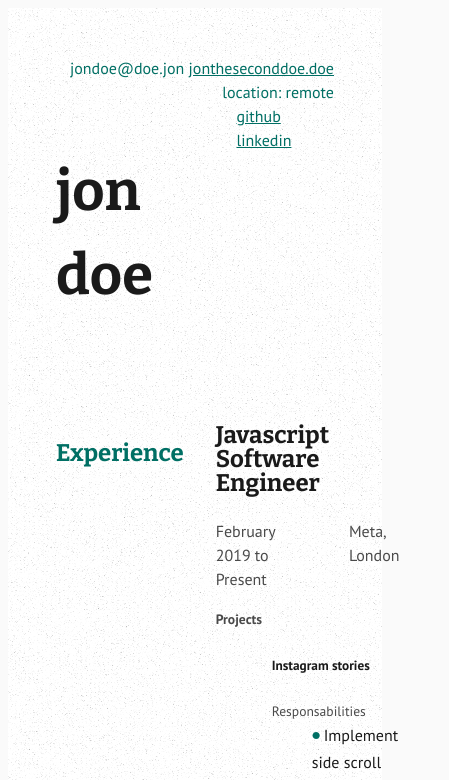
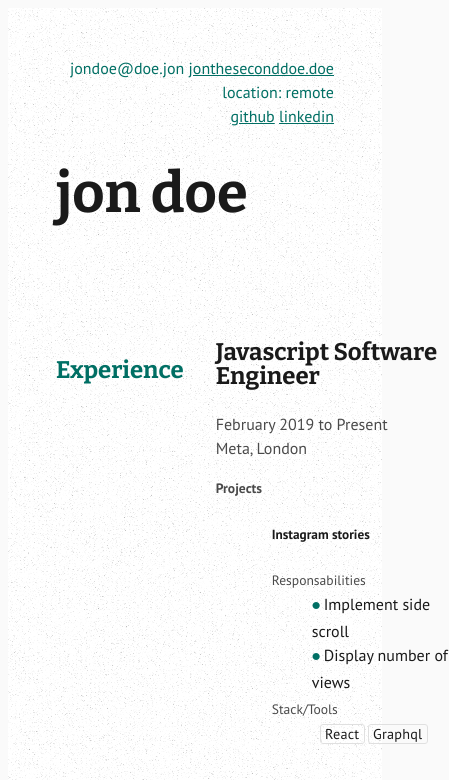
Before and after one commit to randy-r/resumoi, a website built with Vite: page index.html in a window 390 px wide. Shown: the top 780 px of the page, 449 px wide, since content can reach past the window. Built offline with nearby package versions, Linux system fonts and the light colour scheme.

Commit message:
install vite-plugin-html

```diff
--- a/package.json
+++ b/package.json
@@ -10,8 +10,9 @@
     "serve": "static-server ./dist"
   },
   "devDependencies": {
+    "static-server": "^2.2.1",
     "typescript": "^4.9.3",
     "vite": "^4.0.0",
-    "static-server": "^2.2.1"
+    "vite-plugin-html": "^3.2.0"
   }
 }
--- a/src/breakpoints.css
+++ b/src/breakpoints.css
@@ -32,10 +32,25 @@
 
 @media only screen and (max-width: 32.5em) {
   main {
-    padding-inline: 0.5rem;
+    padding-inline: 0;
   }
   .timeline {
     column-gap: 1rem;
     grid-template-columns: 1fr;
   }
 }
+
+@media only screen and (max-width: 28em) {
+  h1 {
+    margin-block-start: 1.5rem;
+    font-size: clamp(1.5rem, 9vw + 1rem, 3.2rem);
+  }
+  .info__name_and_social {
+    flex-direction: column-reverse;
+  }
+
+  .info__name_and_social .contact-social {
+    /* background-color: azure; */
+    text-align: end;
+  }
+}
--- a/src/content.css
+++ b/src/content.css
@@ -51,8 +51,14 @@ h3 {
 .timeline__card__subtitle {
   color: var(--c-text-300);
   display: flex;
-  gap: 3rem;
+  /* gap: 3rem; */
   margin-block-end: 1rem;
+  flex-wrap: wrap;
+}
+
+.timeline__card__subtitle .period {
+  white-space: nowrap;
+  margin-inline-end: 3rem;
 }
 
 .timeline__card h5 {
@@ -133,7 +139,9 @@ h3 {
 
 /* .timeline__card--with-general-stack-list .stack-list { */
 .timeline__card:not(:last-child) > .stack-list {
-  margin-block-end: calc(var(--project-space-end) + var(--project-list-space-end));
+  margin-block-end: calc(
+    var(--project-space-end) + var(--project-list-space-end)
+  );
 }
 
 .timeline__card--with-general-stack-list .projects-list {
--- /dev/null
+++ b/vite.config.ts
@@ -0,0 +1,12 @@
+import { defineConfig, Plugin } from 'vite'
+
+import { createHtmlPlugin } from 'vite-plugin-html'
+
+export default defineConfig({
+  plugins: [
+    createHtmlPlugin({
+      minify: true,
+      // template: 'public/index.html',
+    }),
+  ],
+})
```
Also changed, not shown: 1 other file.
